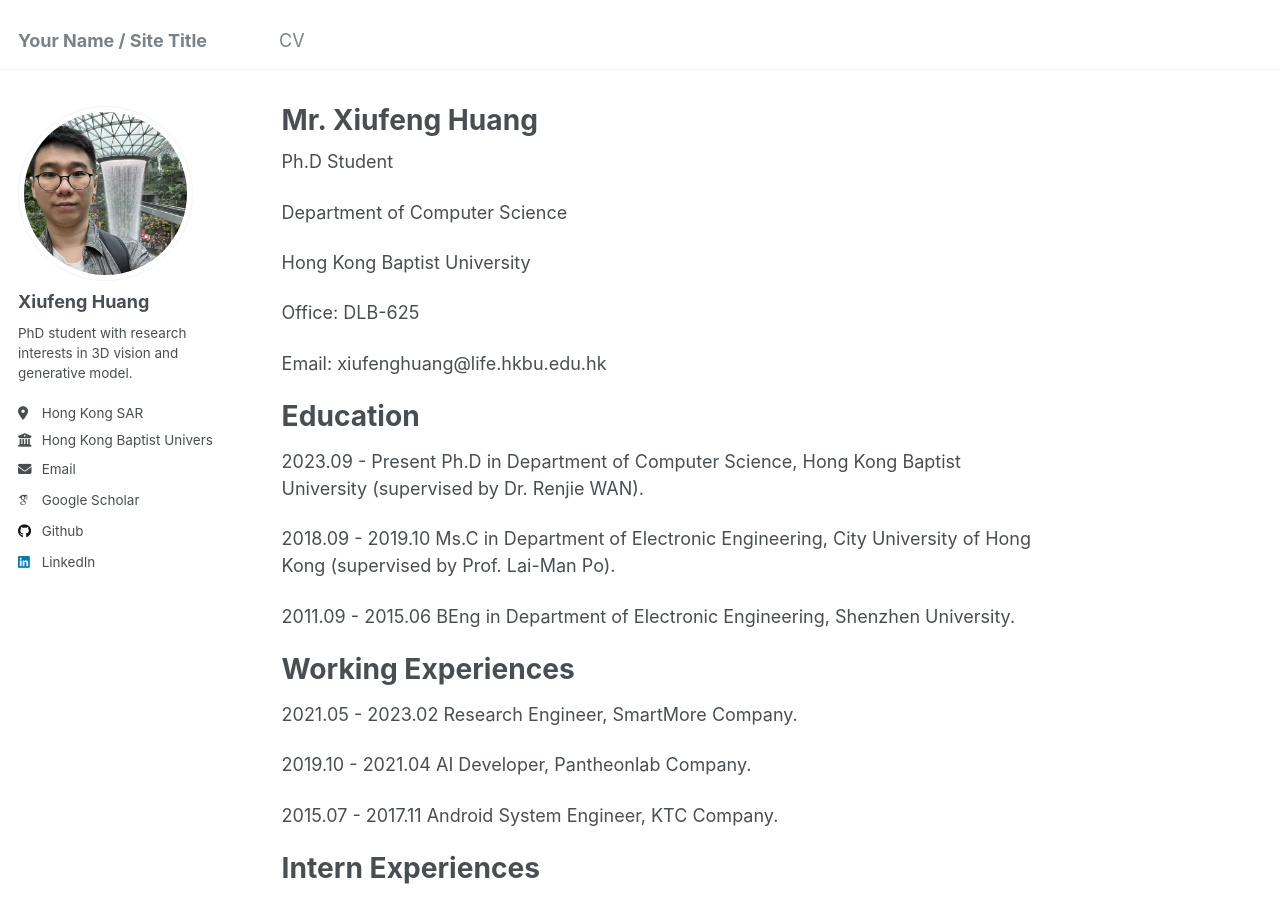
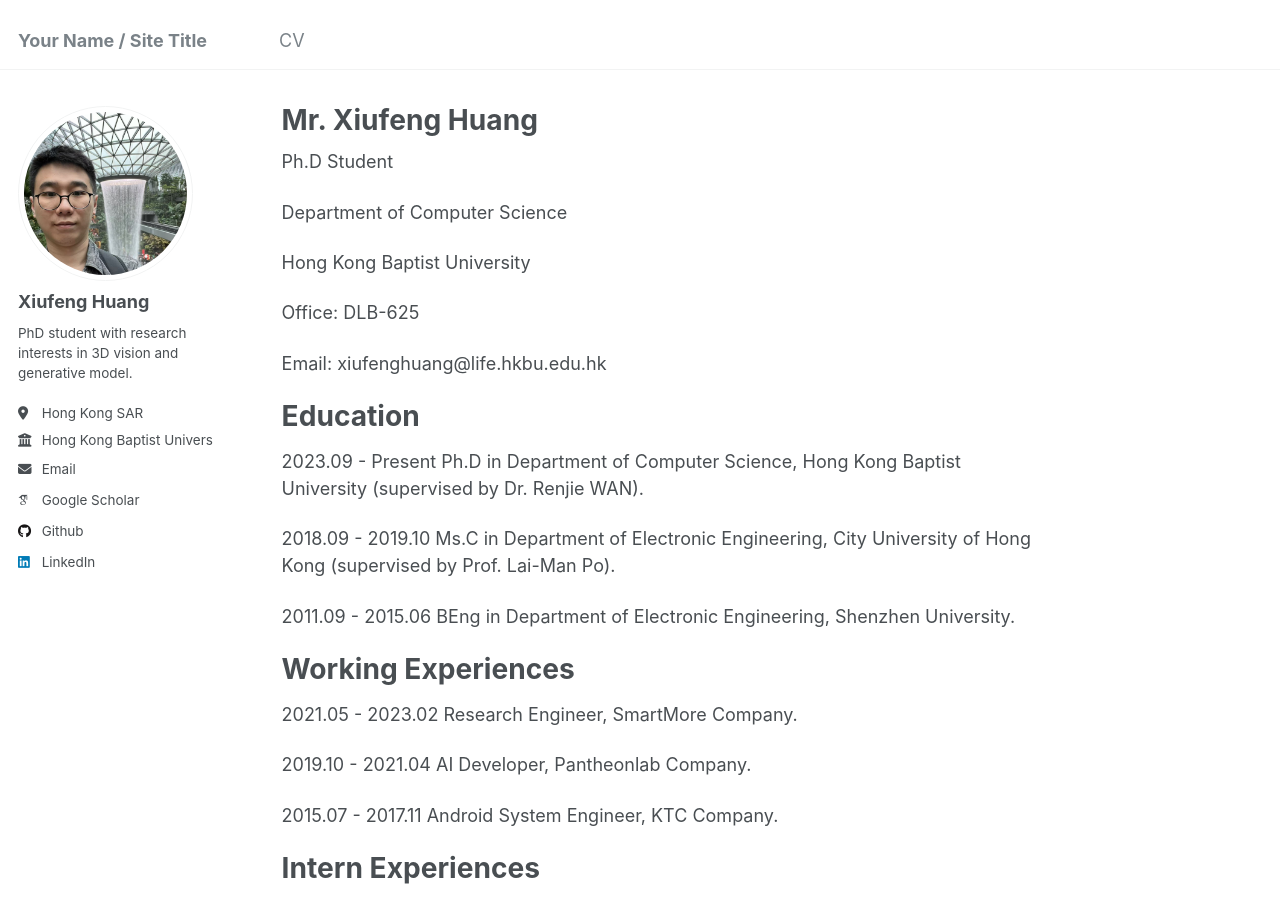
Before and after one commit to kevinhuangxf/kevinhuangxf.github.io, a Jekyll site: the page built from _pages/about.md, in a window 1280 px wide and 900 px high. Built offline with Jekyll 4.4.1, drawn with Linux system fonts in a browser that asks for light colours; some web fonts are replaced.

Commit message:
Update _config.yml

```diff
--- a/_config.yml
+++ b/_config.yml
@@ -21,7 +21,7 @@ repository               : "kevinhuangxf/kevinhuangxf.github.io"
 #               Additional customization can be done by editing /_includes/author-profile.html
 author:
   # Biographic information
-  avatar           : "selfie_2023.png"
+  avatar           : "selfie_2023_02.png"
   name             : "Xiufeng Huang"
   pronouns         : # example: "she/her"
   bio              : "PhD student with research interests in 3D vision and generative model."
```
